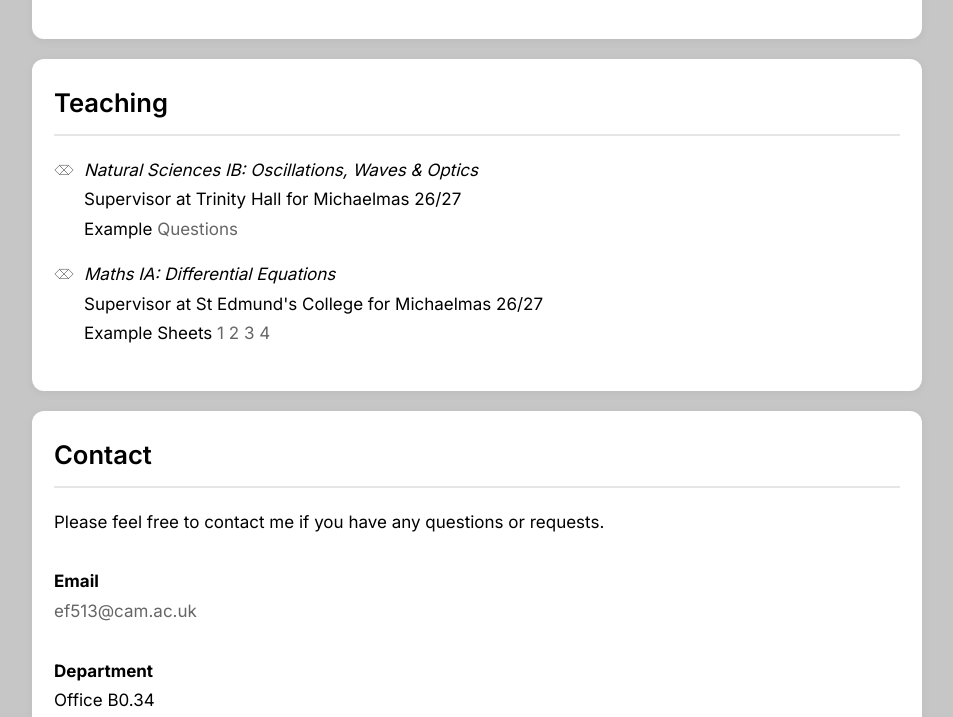
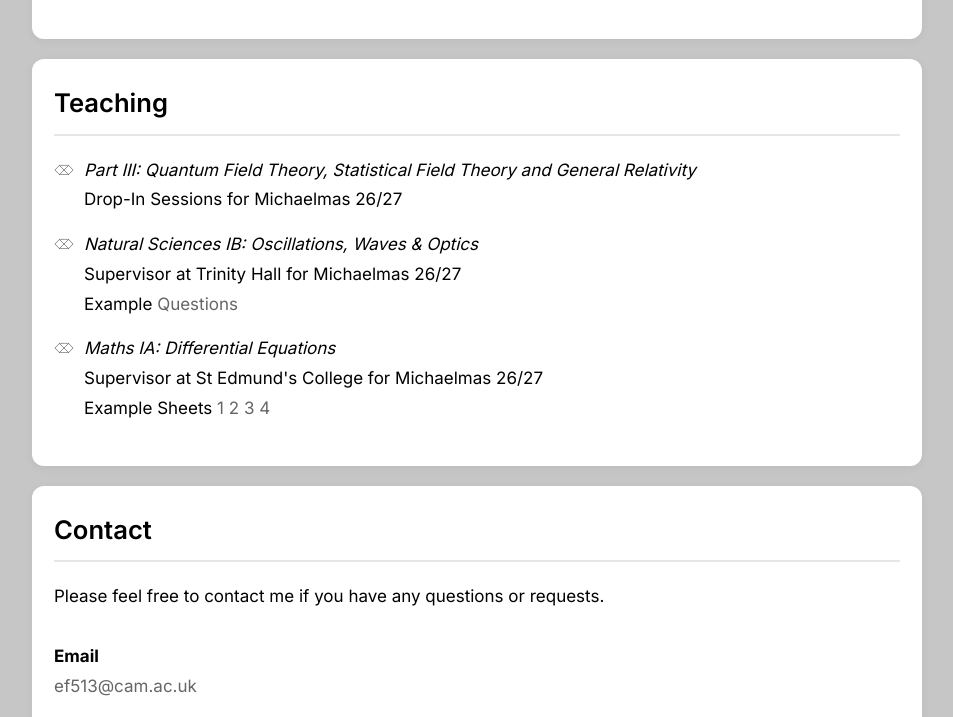
Before and after one commit to EliasFink122/eliasfink122.github.io, a plain HTML site: page index.html in a window 1280 px wide. Shown: the part 2663-3380 px from the top of the page, without its empty margins (163-1116 px from the left). Drawn offline with Linux system fonts and the light colour scheme.

Commit message:
Cosmetics

```diff
--- a/index.html
+++ b/index.html
@@ -65,7 +65,7 @@
     </ul>
 </section>
 
-<section id="projects" class="card">
+<section id="talks" class="card">
     <h2>Talks and Presentations</h2>
 
     <ul class="th-list">
@@ -84,10 +84,12 @@
     </ul>
 </section>
 
-<section id="projects" class="card">
+<section id="teaching" class="card">
     <h2>Teaching</h2>
 
     <ul class="th-list">
+        <li><i>Part III: Quantum Field Theory, Statistical Field Theory and General Relativity</i><br/>
+        Drop-In Sessions for Michaelmas 26/27<br/>
         <li><i>Natural Sciences IB: Oscillations, Waves & Optics</i><br/>
         Supervisor at Trinity Hall for Michaelmas 26/27<br/>
         Example <a href="PDFs/OWO_Examples.pdf">Questions</a>
```
